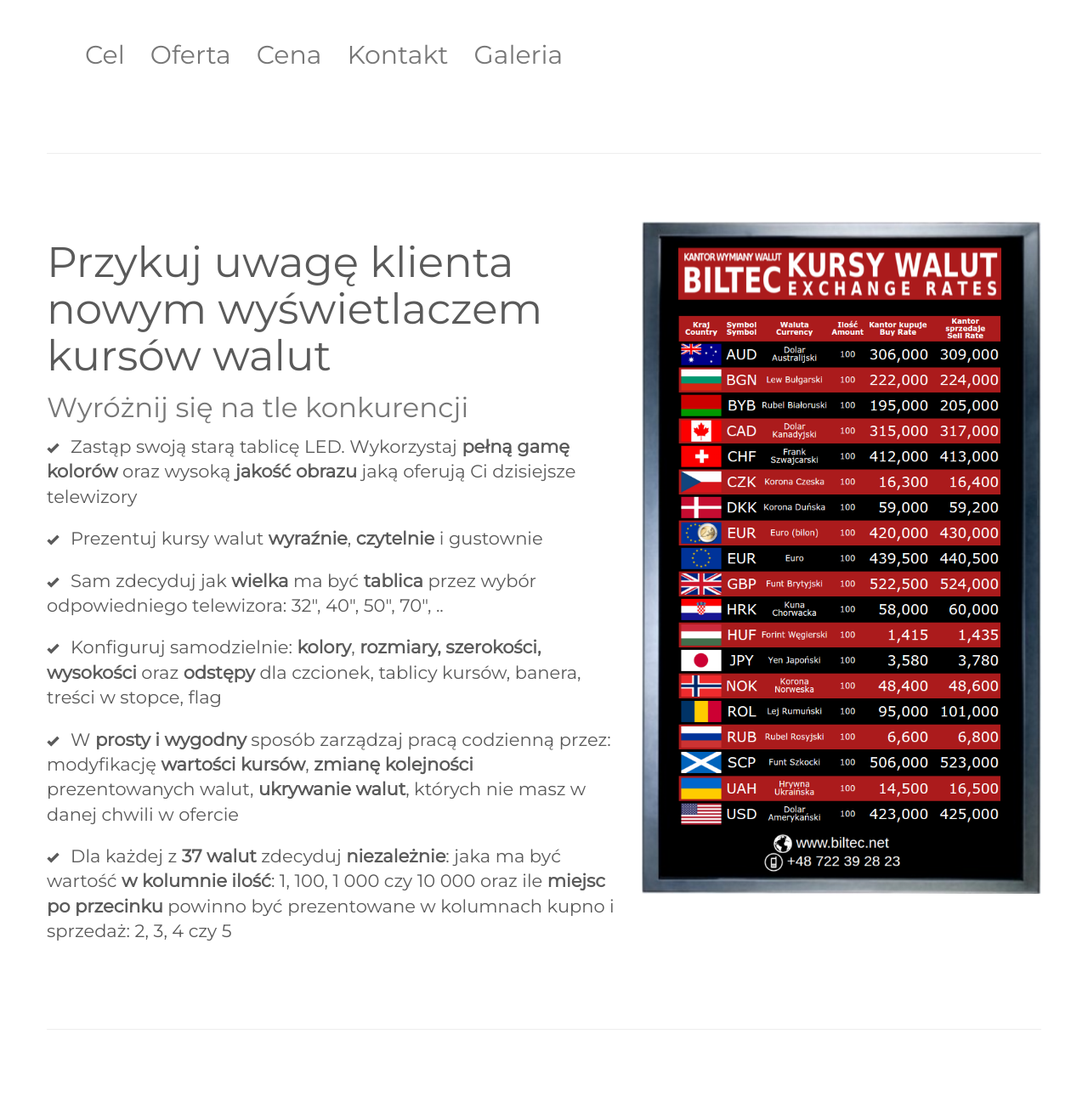
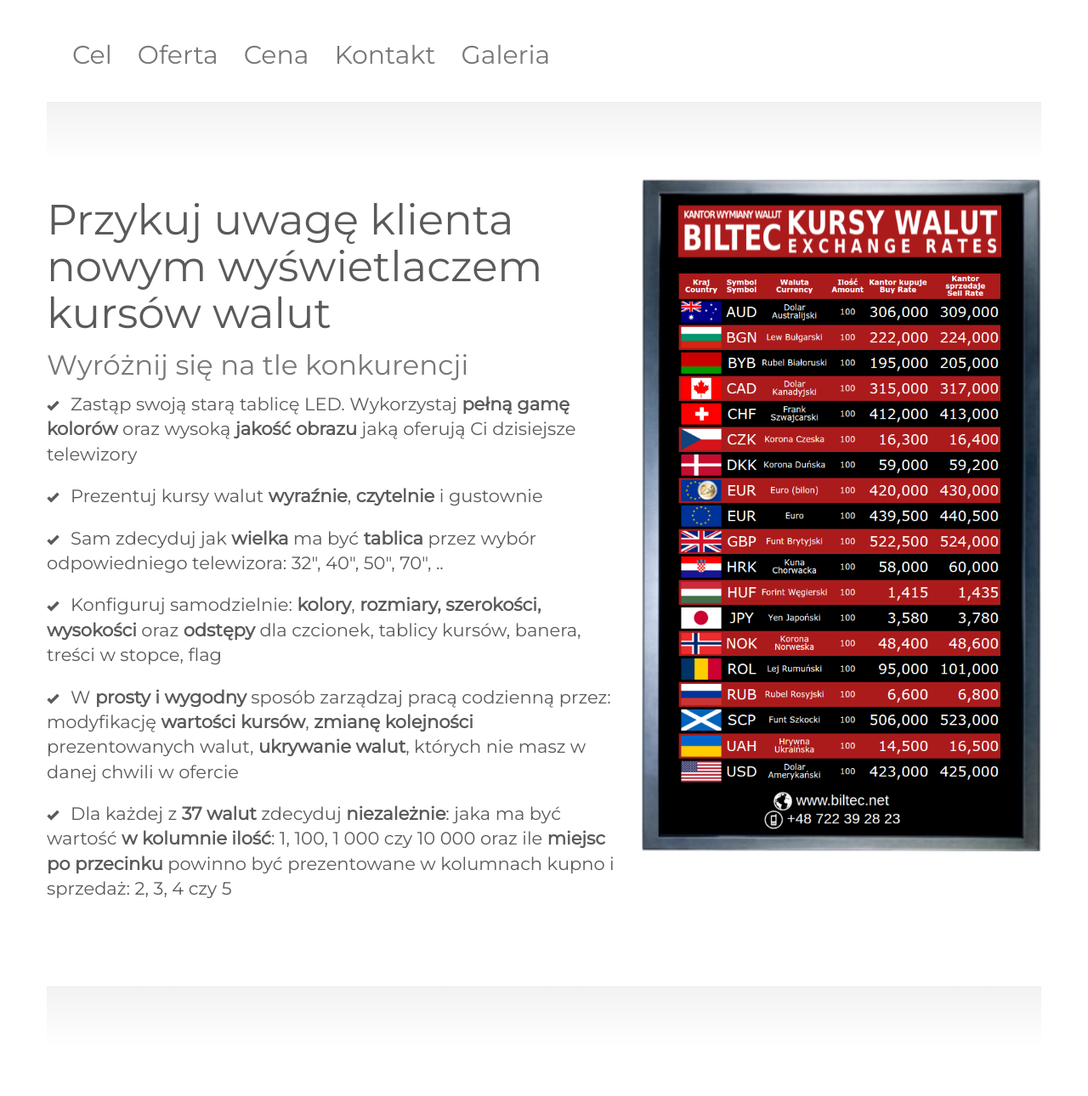
Before and after one commit to biltec/biltec.github.io, a plain HTML site: page index.html in a window 1280 px wide. Shown: the top 1290 px of the page at 85% size. Drawn offline with Linux system fonts and the light colour scheme.

Commit message:
refaktor

```diff
--- a/index.html
+++ b/index.html
@@ -34,17 +34,20 @@
             font-family: 'Montserrat', sans-serif;
         }
 
+        .gradient-top {
+            height: 70px;
+            width: 100%;
+            background: white; /* For browsers that do not support gradients */
+            background: linear-gradient(to bottom, #f2f2f2, white); /* Standard syntax (must be last) */
+        }
     </style>
 
 </head>
 
 <body>
 
-
 <div class="container">
 
-    <!--<nav class="navbar navbar-default navbar-nav">-->
-    <div class="container">
 
         <ul class="nav navbar-nav">
             <li><a class="text-muted h2" href="#cel">Cel</a></li>
@@ -54,19 +57,13 @@
             <li><a class="text-muted h2" href="#galeria">Galeria</a></li>
         </ul>
 
-    </div>
-    <!--</nav>-->
 </div>
 
-
 <div class="container marketing">
-
-
-    <hr class="featurette-divider">
-        <!--<br/>-->
-    <!--<br/>-->
+    <hr class="featurette-heading-first gradient-top"/>
 
     <div class="row featurette">
+    <!--<div class="row featurette">-->
         <div class="col-md-7">
             <h2 class="featurette-heading-first" id="cel">Przykuj uwagę klienta nowym wyświetlaczem kursów walut<br/>
                 <small class="text-muted">Wyróżnij się na tle konkurencji</small><br/>
@@ -87,7 +84,7 @@
         </div>
     </div>
 
-    <hr class="featurette-divider">
+    <hr class="featurette-divider gradient-top">
 
     <div class="row featurette">
         <div class="col-md-7 col-md-push-5">
@@ -115,7 +112,7 @@
         </div>
     </div>
 
-    <hr class="featurette-divider">
+    <hr class="featurette-divider gradient-top">
 
     <div class="row featurette">
         <div class="col-md-7">
@@ -143,7 +140,7 @@
         </div>
     </div>
 
-    <hr class="featurette-divider">
+    <hr class="featurette-divider gradient-top">
 
     <div class="row featurette">
         <div class="col-md-7 col-md-push-5">
@@ -165,7 +162,7 @@
         </div>
     </div>
 
-    <hr class="featurette-divider">
+    <hr class="featurette-divider gradient-top">
 
     <h2 class="featurette-heading-first" id="galeria">
         Galeria<br/>
```
